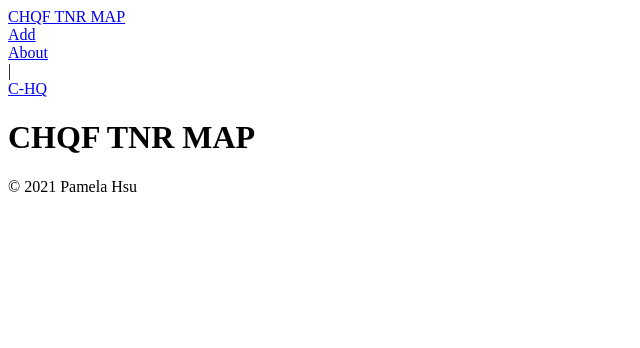
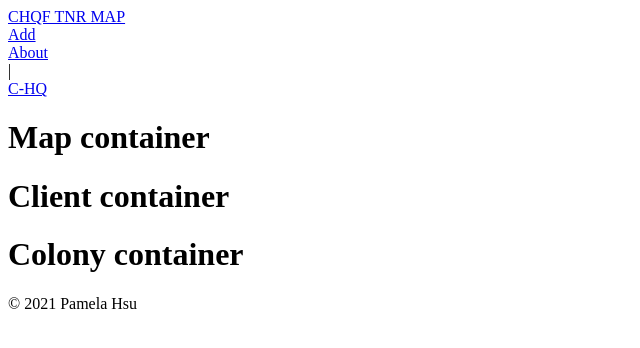
Before and after one commit to p-hsu/chqf_tnr_mapping_resource, a Next.js app: page / in a window 1280 px wide. Shown: the top 348 px of the page, without its empty margins (0-640 px from the left). Built offline with nearby package versions, Linux system fonts and the light colour scheme; no server answers; the database is empty.

Commit message:
added components to home

```diff
--- a/pages/index.js
+++ b/pages/index.js
@@ -1,17 +1,22 @@
-import Head from 'next/head'
-import clientPromise from '../lib/mongodb'
+import Head from 'next/head';
+import clientPromise from '../lib/mongodb';
+import Map from '../components/Map';
+import Info from '../components/Info';
 
 export default function Home({ isConnected }) {
   return (
-    <div>
-      <Head>
-        <title>CHQF TNR MAP</title>
-        <link rel="icon" href="/favicon.ico" />
-      </Head>
+    <>
+        <Head>
+          <title>CHQF TNR MAP</title>
+          <link rel="icon" href="/favicon.ico" />
+        </Head>
+      <div className="box-border w-screen object-contain border-2 border-yellow-800 relative flex flex-grow grid grid-rows-2 gap-2">
 
-      <h1>CHQF TNR MAP</h1>
+        <Map />
+        <Info />
 
-    </div>
+      </div>
+    </>
   )
 }
 
```
